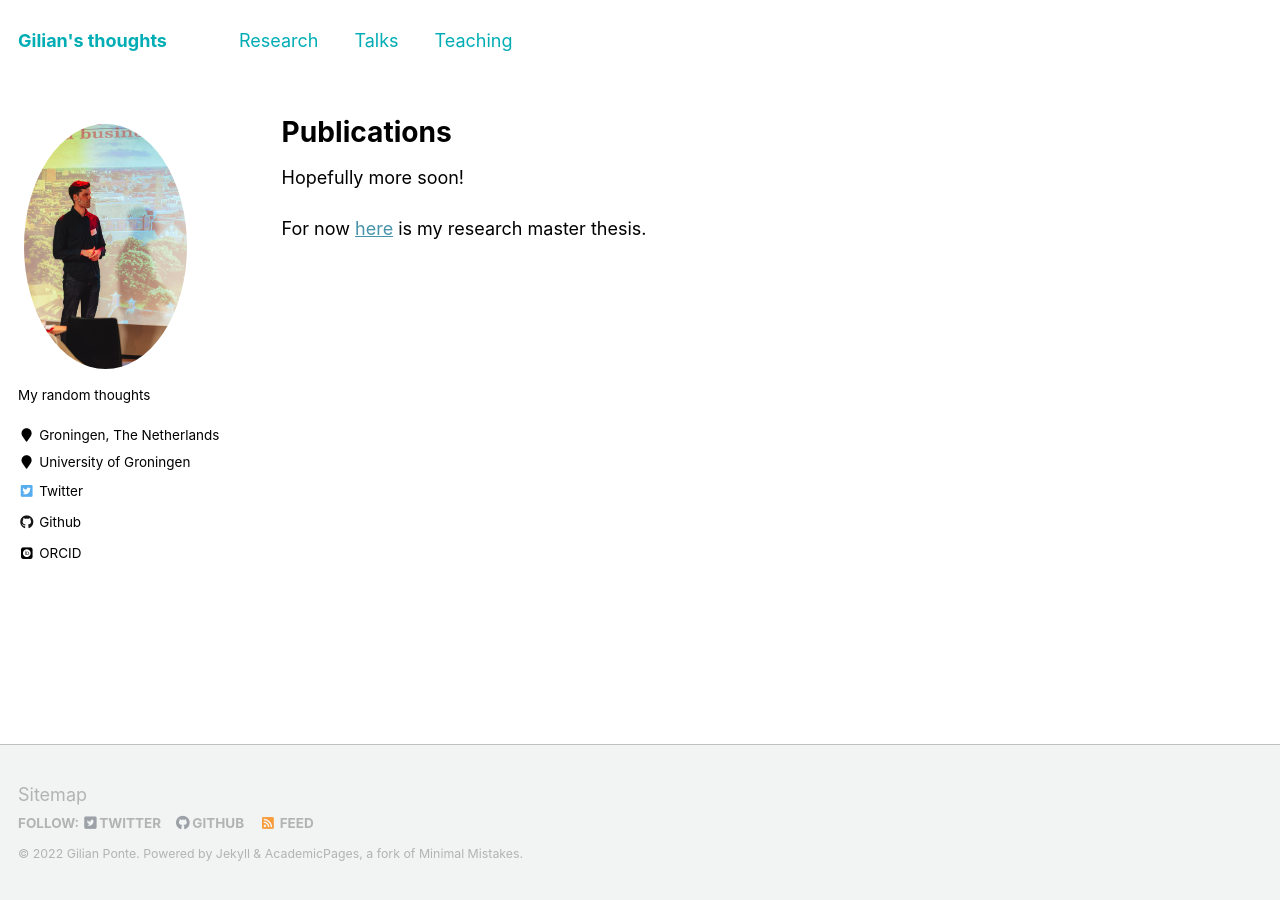
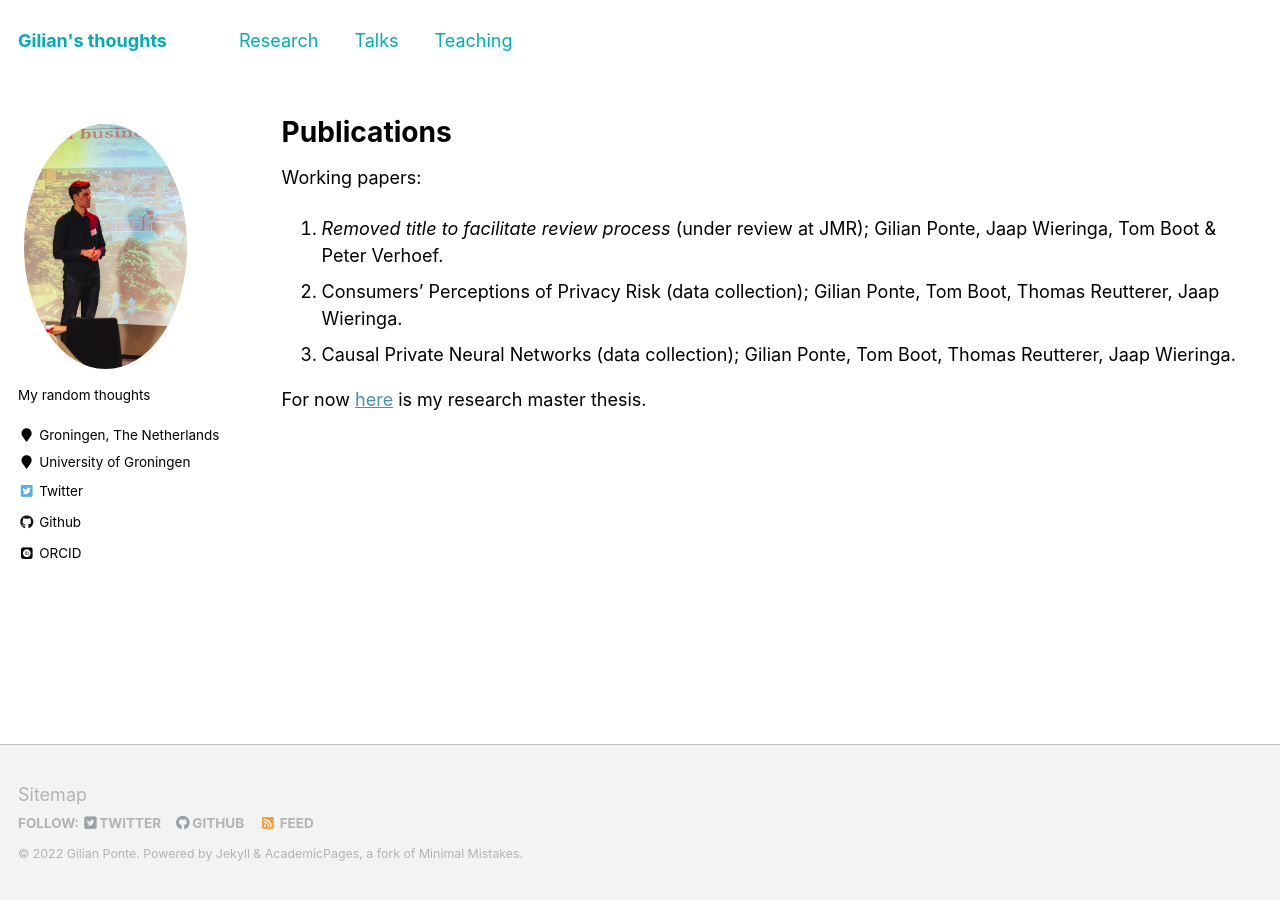
Before and after one commit to GilianPonte/gilianponte.github.io, a Jekyll site: the page built from _pages/publications.md, in a window 1280 px wide. Built offline with Jekyll 4.4.1, drawn with Linux system fonts in a browser that asks for light colours; some web fonts are replaced.

Commit message:
Update publications.md

```diff
--- a/_pages/publications.md
+++ b/_pages/publications.md
@@ -5,7 +5,12 @@ permalink: /publications/
 author_profile: true
 ---
 
-Hopefully more soon!
+
+Working papers:
+
+1. _Removed title to facilitate review process_ (under review at JMR); Gilian Ponte, Jaap Wieringa, Tom Boot & Peter Verhoef.
+2. Consumers' Perceptions of Privacy Risk (data collection); Gilian Ponte, Tom Boot, Thomas Reutterer, Jaap Wieringa.
+3. Causal Private Neural Networks (data collection); Gilian Ponte, Tom Boot, Thomas Reutterer, Jaap Wieringa.
 
 For now [here](https://github.com/GilianPonte/gilianponte.github.io/blob/master/files/RM_thesis_Gilian.pdf) is my research master thesis.
 
```
